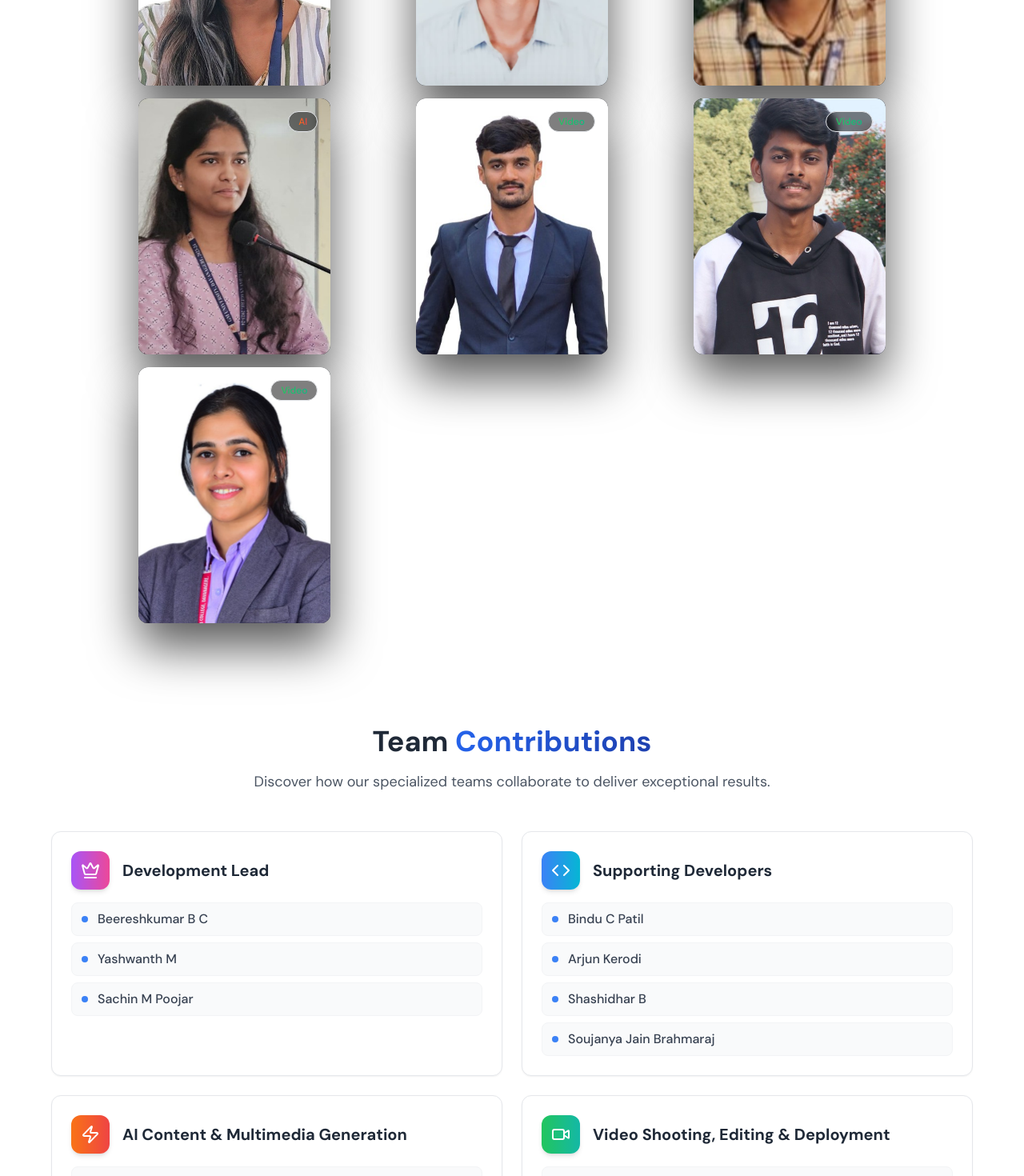
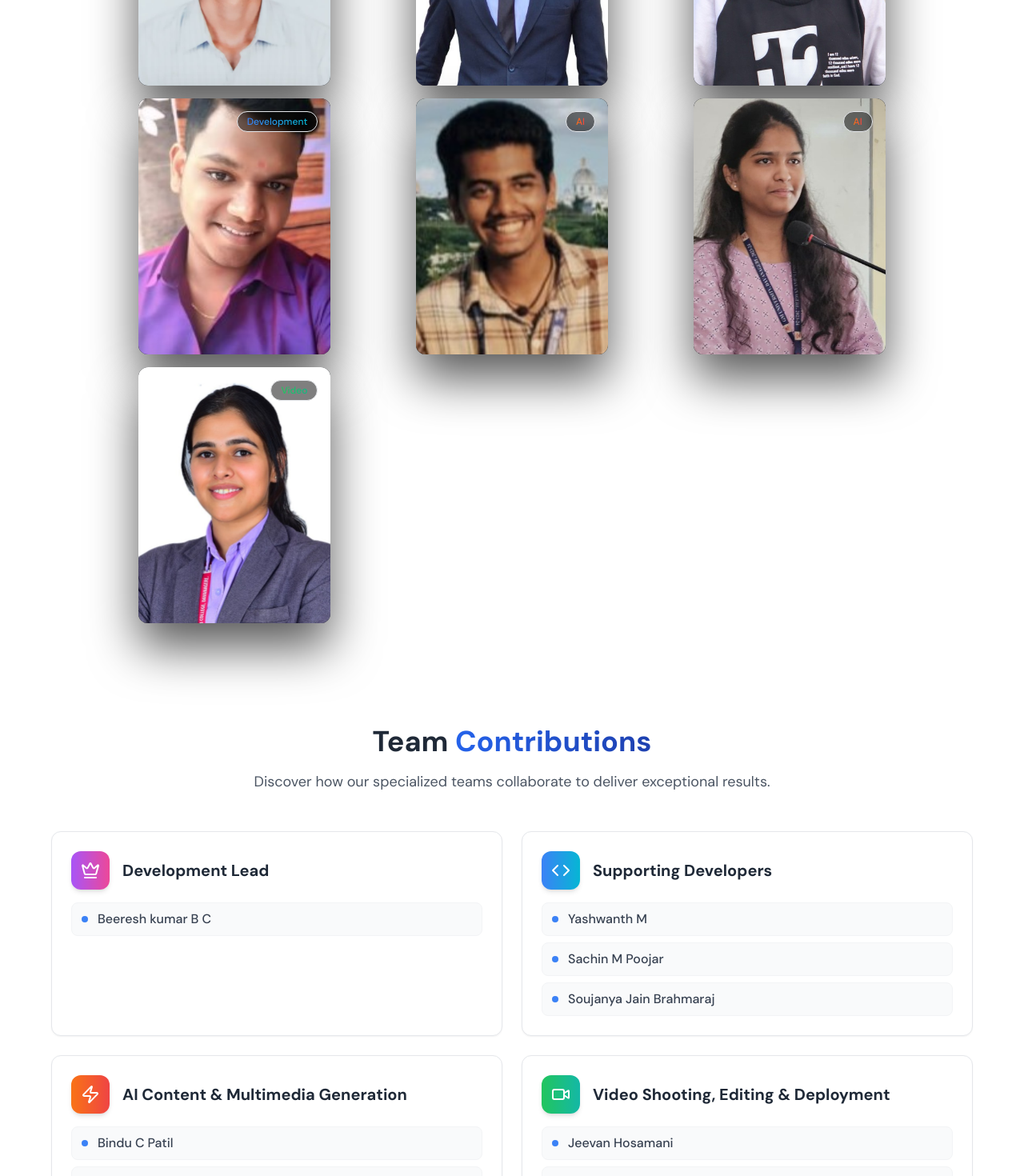
Before and after one commit to beereshbc/CSE-GMU, a React (Vite) app in the folder frontend/: page /contributers in a window 1280 px wide. Shown: the part 1097-2567 px from the top of the page at 80% size. Built offline with nearby package versions, Linux system fonts and the light colour scheme.

Commit message:
Sec updated

```diff
--- a/frontend/src/pages/Contributers.jsx
+++ b/frontend/src/pages/Contributers.jsx
@@ -17,8 +17,6 @@ import {
   Camera,
   Linkedin,
   Github,
-  ArrowDown,
-  Rocket,
 } from "lucide-react";
 import { assets } from "../assets/assets";
 
@@ -48,18 +46,18 @@ const Contributers = () => {
   };
 
   const teamIcons = {
-    "Development Lead": Code,
+    "Development Lead": Crown,
     "Supporting Developers": Code,
     "AI Content & Multimedia Generation": Zap,
     "Video Shooting, Editing & Deployment": Camera,
   };
 
-  const contributors = [
+  const baseContributors = [
     {
       name: "Beeresh kumar B C",
       usn: "4GM23CS017",
       email: "bcbeereshkumar@gmail.com",
-      role: "Development Lead",
+      role: "Development Lead", // Only Beeresh is Development Lead
       linkedin: "https://www.linkedin.com/in/beereshkumar-b-c-004397341/",
       github: "https://github.com/beereshbc",
       image: assets.Beeresh,
@@ -78,7 +76,7 @@ const Contributers = () => {
       usn: "U23E01CS060",
       email: "sachinmpoojarya@gmail.com",
       role: "Supporting Developers",
-      linkedin: "https://www.linkedin.com/in/sachin-mp/",
+      linkedin: "https://linkedin.com/in/sachinpoojar",
       github: "https://github.com/Sachinmpoojarya",
       image: assets.sachin,
     },
@@ -87,9 +85,9 @@ const Contributers = () => {
       usn: "U23E01CS071",
       email: "janyajain7722@gmail.com",
       role: "Supporting Developers",
-      linkedin: "https://www.linkedin.com/in/soujanyajain",
+      linkedin: "https://linkedin.com/in/soujanyajain",
       github: "https://github.com/soujanyajain",
-      image:assets.soujanya,
+      image: assets.soujanya,
     },
     {
       name: "Shashidhar Bhattad",
@@ -118,7 +116,6 @@ const Contributers = () => {
       github: "https://github.com/bindupatil",
       image: assets.binduPatil,
     },
-
     {
       name: "Jeevan Hosamani",
       usn: "U23E01CS016",
@@ -126,7 +123,7 @@ const Contributers = () => {
       role: "Video Shooting, Editing & Deployment",
       linkedin: "https://www.linkedin.com/in/jeevan-hosamani/",
       github: "https://github.com/jeevanhosamani07",
-      image:assets.jeevan,
+      image: assets.jeevan,
     },
     {
       name: "Sujan M N",
@@ -135,7 +132,7 @@ const Contributers = () => {
       role: "Video Shooting, Editing & Deployment",
       linkedin: "https://www.linkedin.com/in/sujan-n-m/",
       github: "https://github.com/SujanNeelgund",
-      image:assets.sujan,
+      image: assets.sujan,
     },
     {
       name: "Raveena Choudhary",
@@ -144,12 +141,12 @@ const Contributers = () => {
       role: "Video Shooting, Editing & Deployment",
       linkedin: "https://linkedin.com/in/raveenachoudhary",
       github: "https://github.com/raveenachoudhary",
-      image:assets.raveena,
+      image: assets.raveena,
     },
   ];
 
-  // Add team role to each contributor
-  contributors.forEach((contributor) => {
+  // Assign correct roles to specific team members
+  baseContributors.forEach((contributor) => {
     if (
       contributor.name === "Bindu C Patil" ||
       contributor.name === "Arjun M Kerodi" ||
@@ -159,23 +156,39 @@ const Contributers = () => {
     }
   });
 
+  // Helper function to extract the 2-digit year from the USN
+  const extractYear = (usn) => {
+    const match = usn.match(/\d{2}/);
+    return match ? parseInt(match[0], 10) : 99; // Returns 23, 24, 25, etc.
+  };
+
+  // Separate Beeresh (Development Lead) from the rest
+  const leadDeveloper = baseContributors.find(
+    (c) => c.name === "Beeresh kumar B C",
+  );
+  const otherContributors = baseContributors.filter(
+    (c) => c.name !== "Beeresh kumar B C",
+  );
+
+  // Sort remaining contributors by USN year priority (23, then 24, then 25)
+  otherContributors.sort((a, b) => extractYear(a.usn) - extractYear(b.usn));
+
+  // Merge back together with Lead at the top
+  const contributors = [leadDeveloper, ...otherContributors];
+
+  // Re-structured roles array accurately reflecting the updated data
   const teamRoles = [
     {
       title: "Development Lead",
       icon: Crown,
       color: "from-purple-500 to-pink-500",
-      members: ["Beereshkumar B C","Yashwanth M", "Sachin M Poojar"],
+      members: ["Beeresh kumar B C"], // Only Beeresh
     },
     {
       title: "Supporting Developers",
       icon: Code,
       color: "from-blue-500 to-cyan-500",
-      members: [
-        "Bindu C Patil",
-        "Arjun Kerodi",
-        "Shashidhar B",
-        "Soujanya Jain Brahmaraj",
-      ],
+      members: ["Yashwanth M", "Sachin M Poojar", "Soujanya Jain Brahmaraj"],
     },
     {
       title: "AI Content & Multimedia Generation",
@@ -192,7 +205,7 @@ const Contributers = () => {
   ];
 
   // 3D Card Component
-  const Card3D = ({ contributor}) => {
+  const Card3D = ({ contributor, index }) => {
     const cardRef = useRef(null);
     const [isHovered, setIsHovered] = useState(false);
 
@@ -205,14 +218,8 @@ const Contributers = () => {
     const dampedRotateY = useSpring(rotateY, { damping: 20, stiffness: 200 });
     const dampedRotateX = useSpring(rotateX, { damping: 20, stiffness: 200 });
 
-
-
-
-    const TeamIcon = teamIcons[contributor.role];
-    const style =
-    contributor.name === "Soujanya Jain Brahmaraj"
-      ? teamStyles["Development Lead"]
-        : teamStyles[contributor.role];
+    const TeamIcon = teamIcons[contributor.role] || Code;
+    const style = teamStyles[contributor.role];
 
     const handleMouseMove = (e) => {
       if (!cardRef.current) return;
@@ -301,10 +308,7 @@ const Contributers = () => {
               >
                 <TeamIcon className={`w-4 h-4 ${style.icon}`} />
                 <span className="text-sm font-medium text-gray-200">
-              {contributor.name === "Sachin M Poojar"||
-              contributor.name === "Soujanya Jain Brahmaraj"
-                ? "Developer"
-                : contributor.role}
+                  {contributor.role}
                 </span>
               </motion.div>
 
@@ -412,13 +416,6 @@ const Contributers = () => {
             unique expertise and passion to create extraordinary digital
             experiences.
           </motion.p>
-
-          <motion.div
-            initial={{ opacity: 0, y: 20 }}
-            animate={{ opacity: 1, y: 0 }}
-            transition={{ duration: 0.6, delay: 0.6 }}
-            className="flex flex-col sm:flex-row gap-4 justify-center items-center"
-          ></motion.div>
         </div>
       </div>
     </div>
```
Lines whose indentation alone changed are shown as unchanged.
